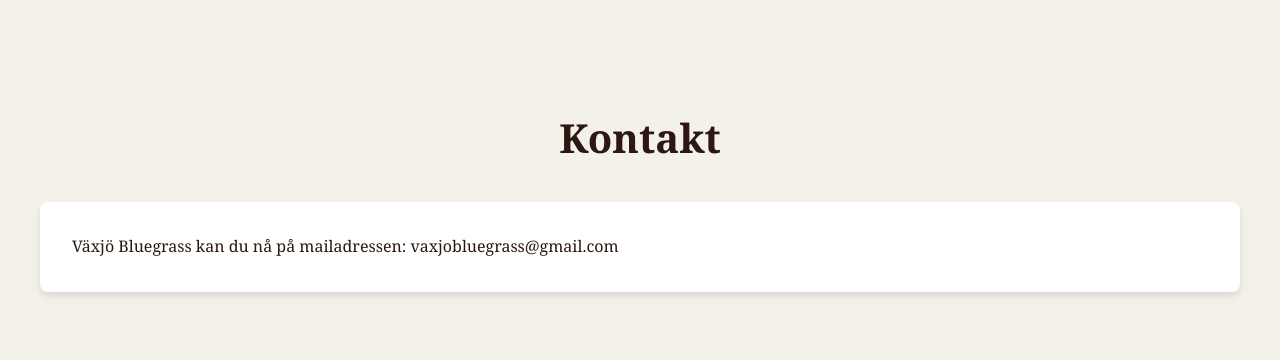
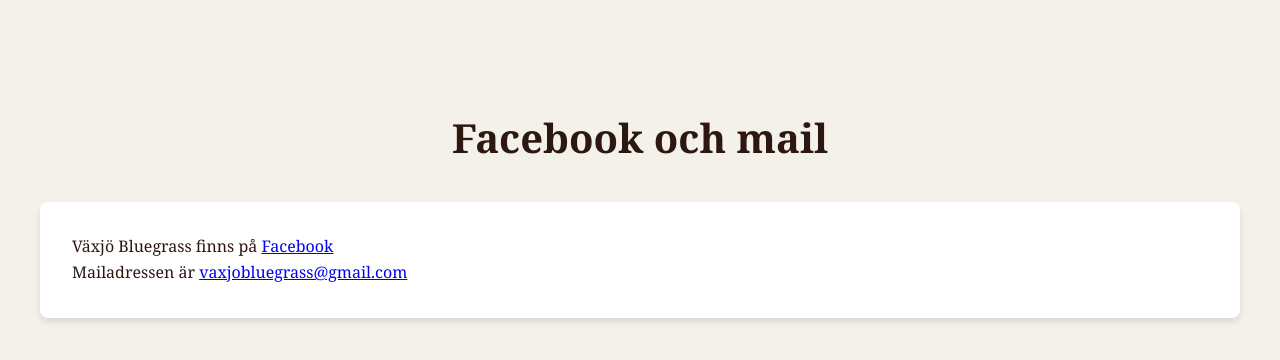
Before and after one commit to jherrlin/vaxjo-bluegrass.se, a plain HTML site: page index.html in a window 1280 px wide. Shown: the part 3473-3833 px from the top of the page. Drawn offline with Linux system fonts and the light colour scheme.

Commit message:
facebook och mail

```diff
--- a/index.html
+++ b/index.html
@@ -275,9 +275,12 @@
 
     <section class="section">
       <div class="container">
-        <h2>Kontakt</h2>
+        <h2>Facebook och mail</h2>
         <div class="detail-card">
-          <p>Växjö Bluegrass kan du nå på mailadressen: vaxjobluegrass@gmail.com</p>
+          <p>Växjö Bluegrass finns
+            på <a href="https://www.facebook.com/groups/592522877001576">Facebook</a>
+          </p>
+          <p>Mailadressen är <a href="mailto:vaxjobluegrass@gmail.com">vaxjobluegrass@gmail.com</a></p>
         </div>
       </div>
     </section>
```
